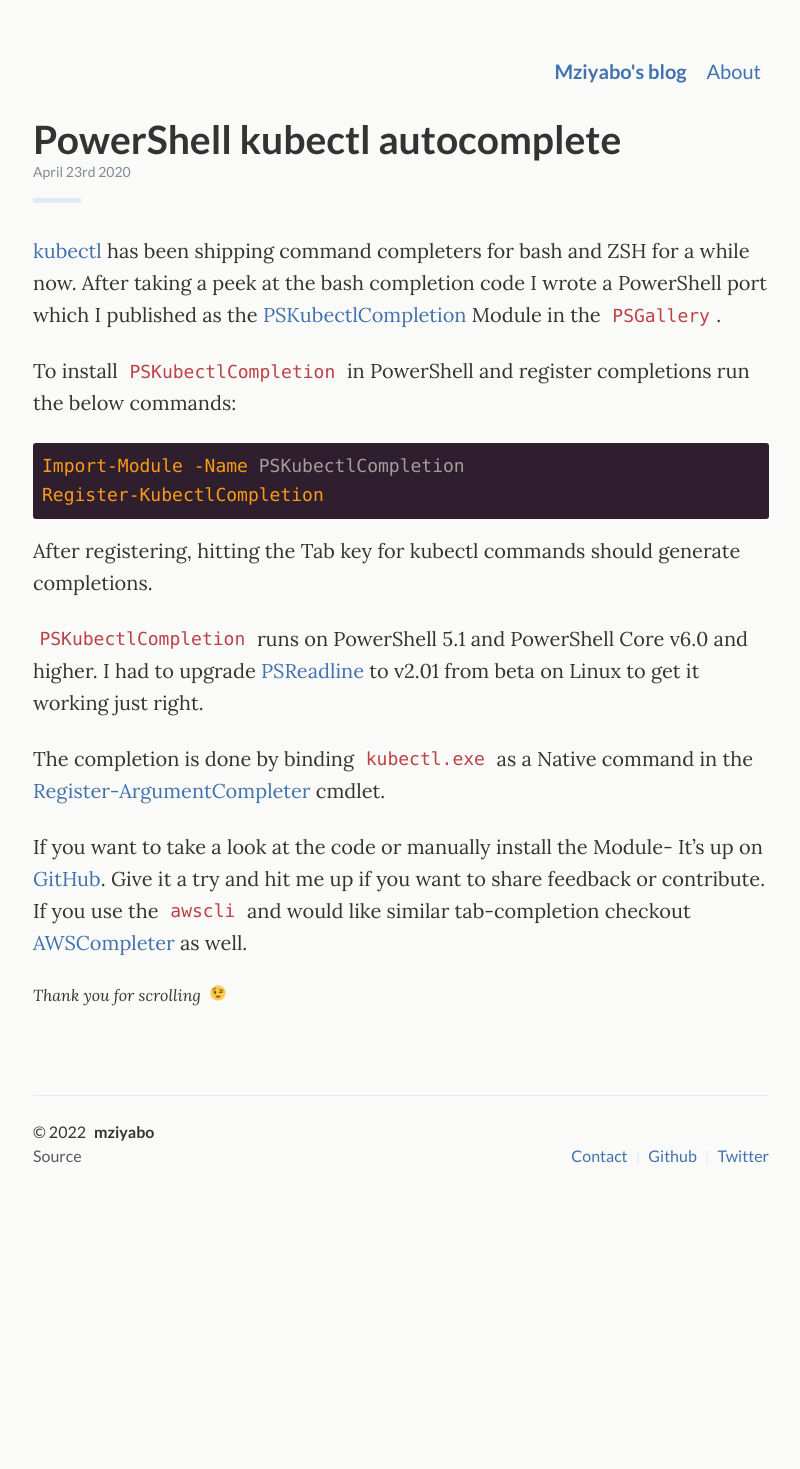
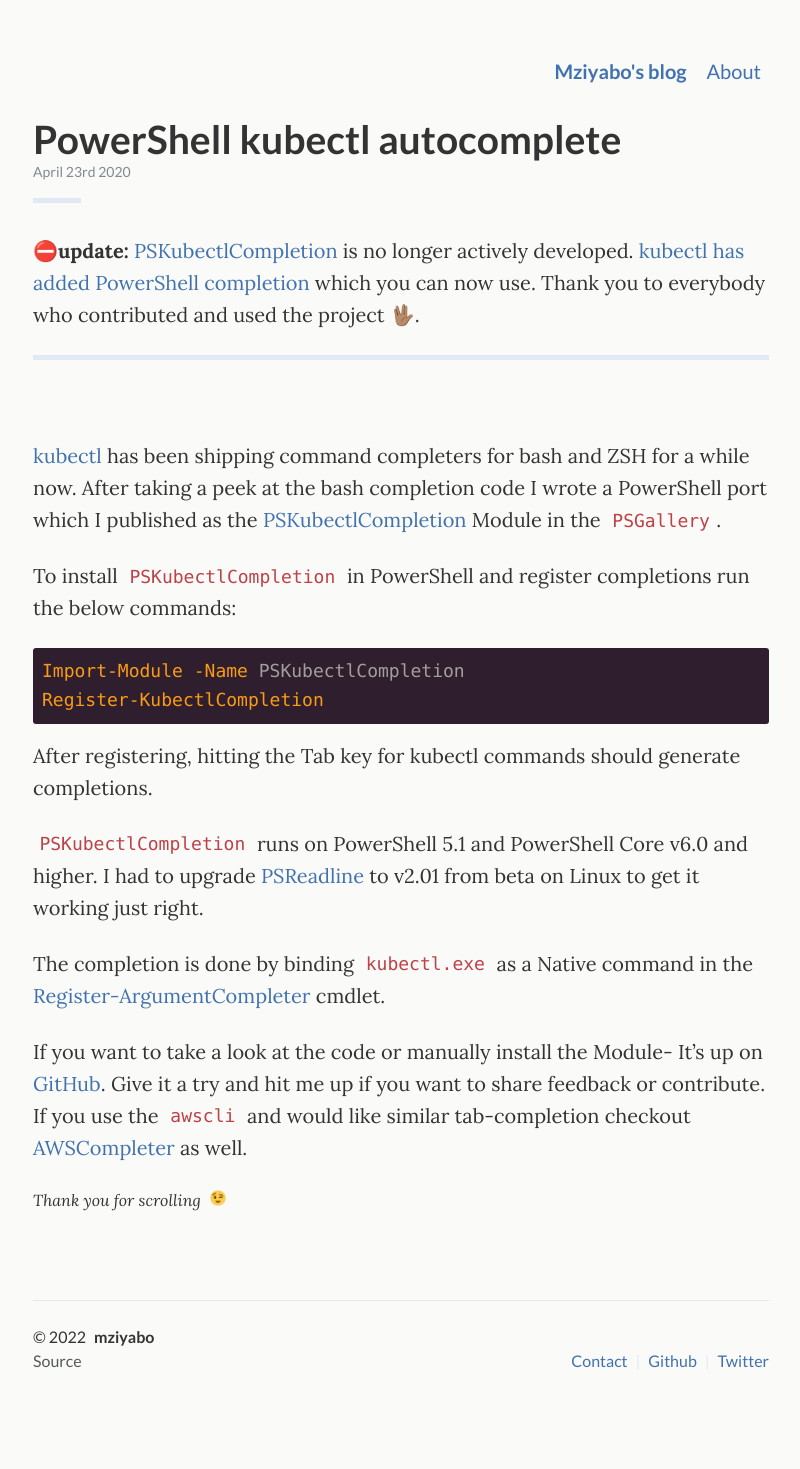
Before and after one commit to mziyabo/mziyabo.github.io, a Jekyll site: the page built from _posts/2020-04-23-kubectl-auto-completion-in-powershell.md, in a window 1280 px wide. Shown: the whole page, without its empty margins (239-1039 px from the left). Built offline with Jekyll 4.4.1, drawn with Linux system fonts in a browser that asks for light colours; comment, search, counter and statistics services are not loaded; before the commit the page ends 1264 px from its top, so only the background shows below that.

Commit message:
post: kubectl powershell completion update

```diff
--- a/_posts/2020-04-23-kubectl-auto-completion-in-powershell.md
+++ b/_posts/2020-04-23-kubectl-auto-completion-in-powershell.md
@@ -6,6 +6,11 @@ category:
 tags: [PSKubectlCompletion,kubectl,PowerShell,auto-completion,tab-completion]
 comments: true
 ---
+
+⛔**update:** [PSKubectlCompletion](https://www.powershellgallery.com/packages/PSKubectlCompletion/) is no longer actively developed. [kubectl has added PowerShell completion](https://kubernetes.io/docs/tasks/tools/included/optional-kubectl-configs-pwsh/) which you can now use. Thank you to everybody who contributed and used the project 🖖🏽.
+
+---
+<br/>
 
 [kubectl](https://kubernetes.io/docs/reference/kubectl/overview/) has been shipping command completers for bash and ZSH for a while now.  After taking a peek at the bash completion code I wrote a PowerShell port which I published as the [PSKubectlCompletion](https://www.powershellgallery.com/packages/PSKubectlCompletion/) Module in the `PSGallery`.
 
```
Also changed, not shown: _pages/about.md (+2 -2 lines).
